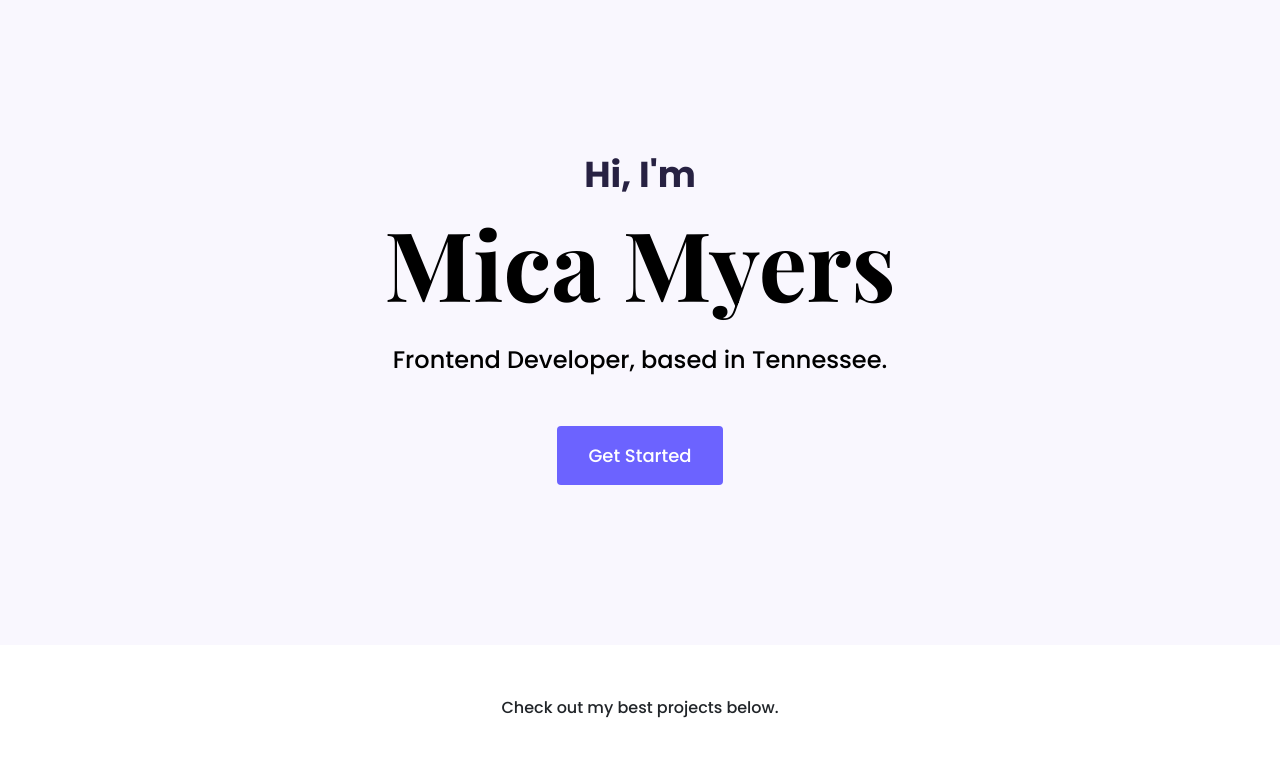
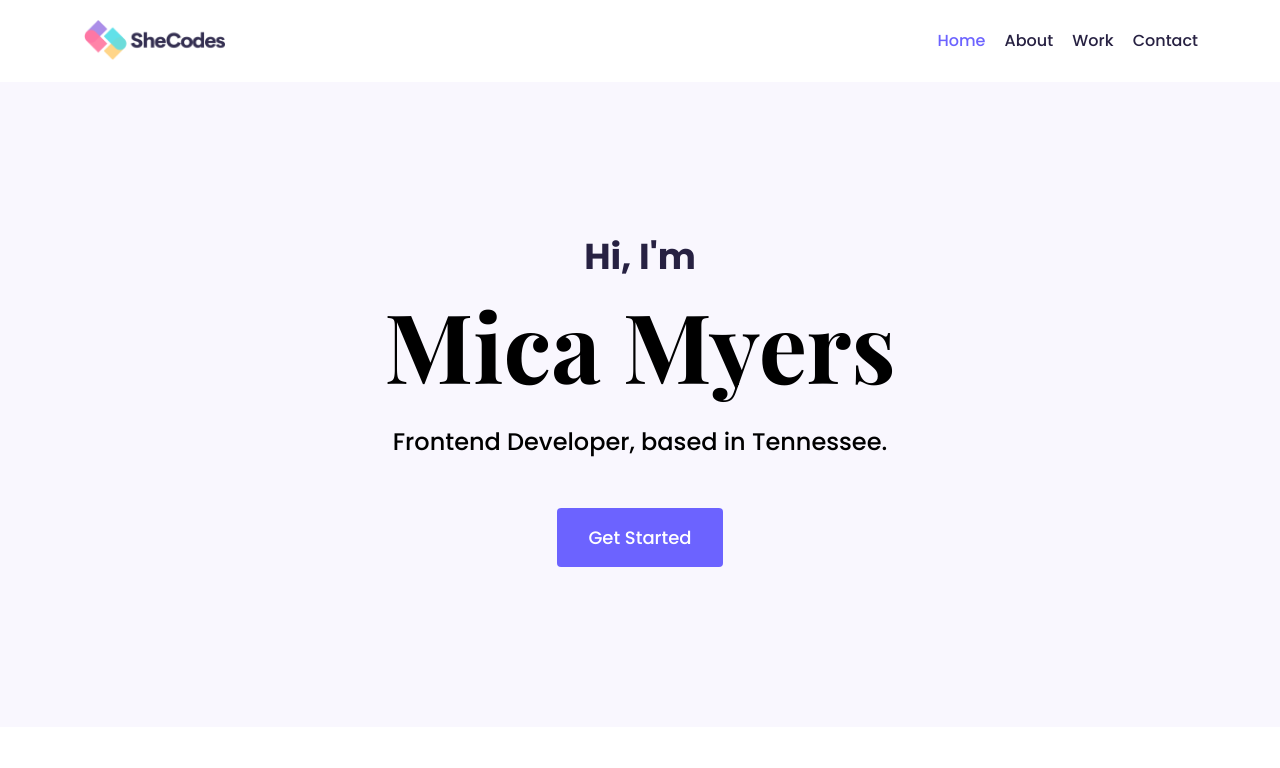
Before and after one commit to micaelajmyers/portfolio-project, a plain HTML site: page index.html in a window 1280 px wide. Shown: the top 768 px of the page. Drawn offline with nearby package versions, Linux system fonts and the light colour scheme.

Commit message:
Created header

```diff
--- a/index.html
+++ b/index.html
@@ -34,6 +34,32 @@
   </head>
 
   <body>
+    <div class="container">
+      <nav class="d-flex justify-content-between">
+        <a href="/">
+          <img src="images/logo.png" class="logo d-none d-md-block" alt="" />
+          <img
+            src="images/logo-small.jpg"
+            class="small-logo d-block d-md-none"
+            alt=""
+          />
+        </a>
+        <ul>
+          <li class="active">
+            <a href="/"> Home </a>
+          </li>
+          <li>
+            <a href="/about.html">About</a>
+          </li>
+          <li>
+            <a href="/work.html">Work</a>
+          </li>
+          <li>
+            <a href="/contact.html">Contact</a>
+          </li>
+        </ul>
+      </nav>
+    </div>
     <div class="hero">
       <p>Hi, I'm</p>
       <h1>Mica Myers</h1>
--- a/styles/application.css
+++ b/styles/application.css
@@ -105,6 +105,40 @@ p {
 .project-description {
   padding: 0px 60px;
 }
+.logo {
+  max-height: 40px;
+}
+
+.small-logo {
+  max-height: 44px;
+}
+
+nav {
+  padding: 20px 0;
+}
+
+nav ul {
+  padding: 0;
+  margin: 0;
+}
+
+nav li {
+  display: inline;
+  list-style: none;
+  line-height: 42px;
+  margin-left: 15px;
+}
+
+nav a {
+  text-decoration: none;
+  color: #272142;
+  transition: all 100ms ease-in-out;
+}
+
+nav a:hover,
+nav li.active a {
+  color: var(--branding-color);
+}
 
 .borderedimage {
   border: 4px solid var(--secondary-color);
```
Also changed, not shown: images/logo-small.jpg (added), images/logo.png (added).
